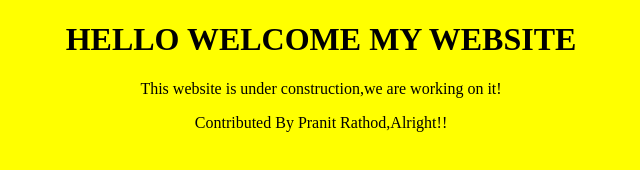
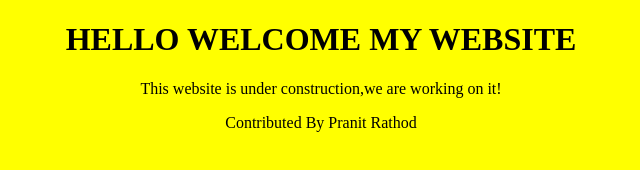
Before and after one commit to sanatbali/Git_IT, a plain HTML site: page index.html in a window 1280 px wide. Shown: the whole page, without its empty margins (319-959 px from the left). Drawn offline with Linux system fonts and the light colour scheme.

Commit message:
Hacktoberfest Accept

```diff
--- a/index.html
+++ b/index.html
@@ -10,6 +10,6 @@
     <center>
     <h1>HELLO WELCOME MY WEBSITE</h1>
     <p>This website is under construction,we are working on it!</p>
-    <p>Contributed By Pranit Rathod,Alright!!</p>
+    <p>Contributed By Pranit Rathod</p>
 </body>
 </html>
```
